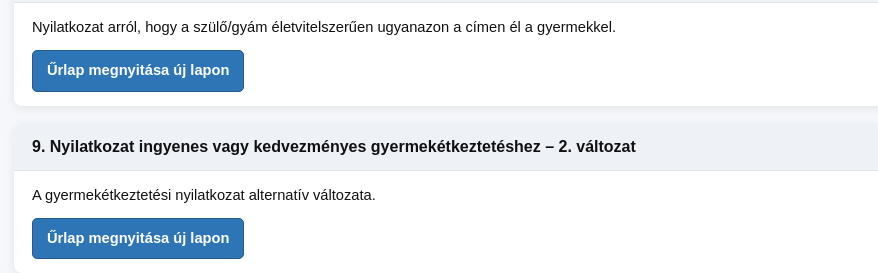
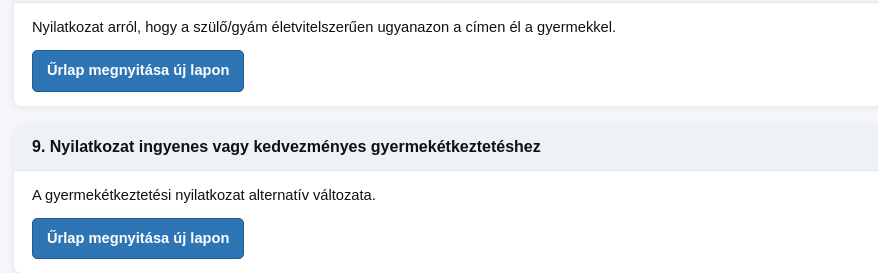
Before and after one commit to somorjai/ADATBEKERO, a plain HTML site: page index.html in a window 1280 px wide. Shown: the part 1228-1501 px from the top of the page, without its empty margins (191-1069 px from the left). Drawn offline with Linux system fonts and the light colour scheme.

Commit message:
Update index.html
gyermekétkeztetés2 kivéve

```diff
--- a/index.html
+++ b/index.html
@@ -18,7 +18,7 @@
 <div class="card"><div class="card-header">5. Kollégiumi jelentkezési lap</div><div class="card-body"><p>Jelentkezési lap kollégiumi elhelyezés igényléséhez a 2026/2027-es tanévre. A gyermek és a szülők/gondviselők adatait kéri.</p><div class="btn-row"><a class="btn btn-primary" href="kollegiumi_jelentkezesi_lap.html" target="_blank">Űrlap megnyitása új lapon</a></div></div></div>
 <div class="card"><div class="card-header">7. Nyilatkozat szülői felügyeleti jogról</div><div class="card-body"><p>Három változatot tartalmaz: együttes szülői felügyelet, egyedüli szülői felügyelet, illetve gyámok törvényes képviselete esetén.</p><div class="btn-row"><a class="btn btn-primary" href="nyilatkozat_felugyeleti_jogrol.html" target="_blank">Űrlap megnyitása új lapon</a></div></div></div>
 <div class="card"><div class="card-header">8. Nyilatkozat életvitelszerű együttélésről</div><div class="card-body"><p>Nyilatkozat arról, hogy a szülő/gyám életvitelszerűen ugyanazon a címen él a gyermekkel.</p><div class="btn-row"><a class="btn btn-primary" href="nyilatkozat_eletvitelszeru_eles.html" target="_blank">Űrlap megnyitása új lapon</a></div></div></div>
-<div class="card"><div class="card-header">9. Nyilatkozat ingyenes vagy kedvezményes gyermekétkeztetéshez – 2. változat</div><div class="card-body"><p>A gyermekétkeztetési nyilatkozat alternatív változata.</p><div class="btn-row"><a class="btn btn-primary" href="nyilatkozat_gyermeketkeztetes_2.html" target="_blank">Űrlap megnyitása új lapon</a></div></div></div>
+<div class="card"><div class="card-header">9. Nyilatkozat ingyenes vagy kedvezményes gyermekétkeztetéshez </div><div class="card-body"><p>A gyermekétkeztetési nyilatkozat alternatív változata.</p><div class="btn-row"><a class="btn btn-primary" href="nyilatkozat_gyermeketkeztetes.html" target="_blank">Űrlap megnyitása új lapon</a></div></div></div>
 <div class="card"><div class="card-header">10. Tudomásul veszem – katolikus iskola</div><div class="card-body"><p>A szülő nyilatkozata az iskola értékrendjének, hittan kötelezettségének és házirendjének elfogadásáról.</p><div class="btn-row"><a class="btn btn-primary" href="tudomasul_veszem.html" target="_blank">Űrlap megnyitása új lapon</a></div></div></div>
 </main><footer>Karolina Iskola – 2026/2027. tanév</footer>
 </body></html>
```
